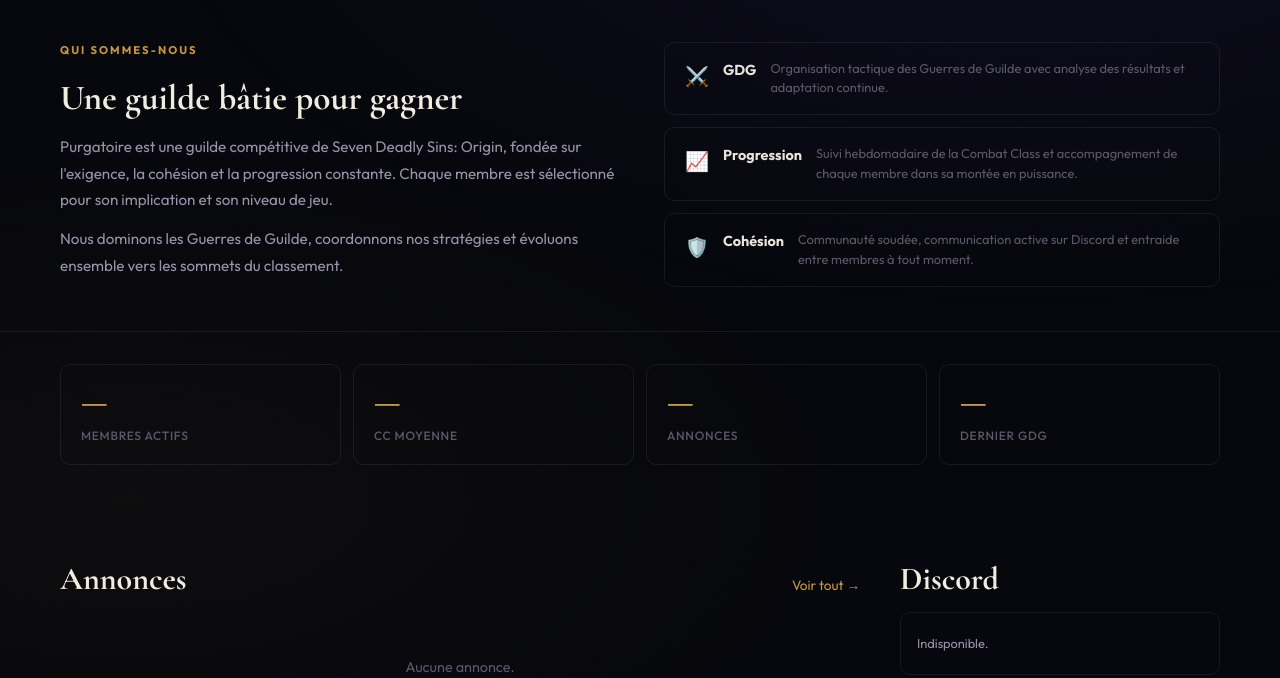
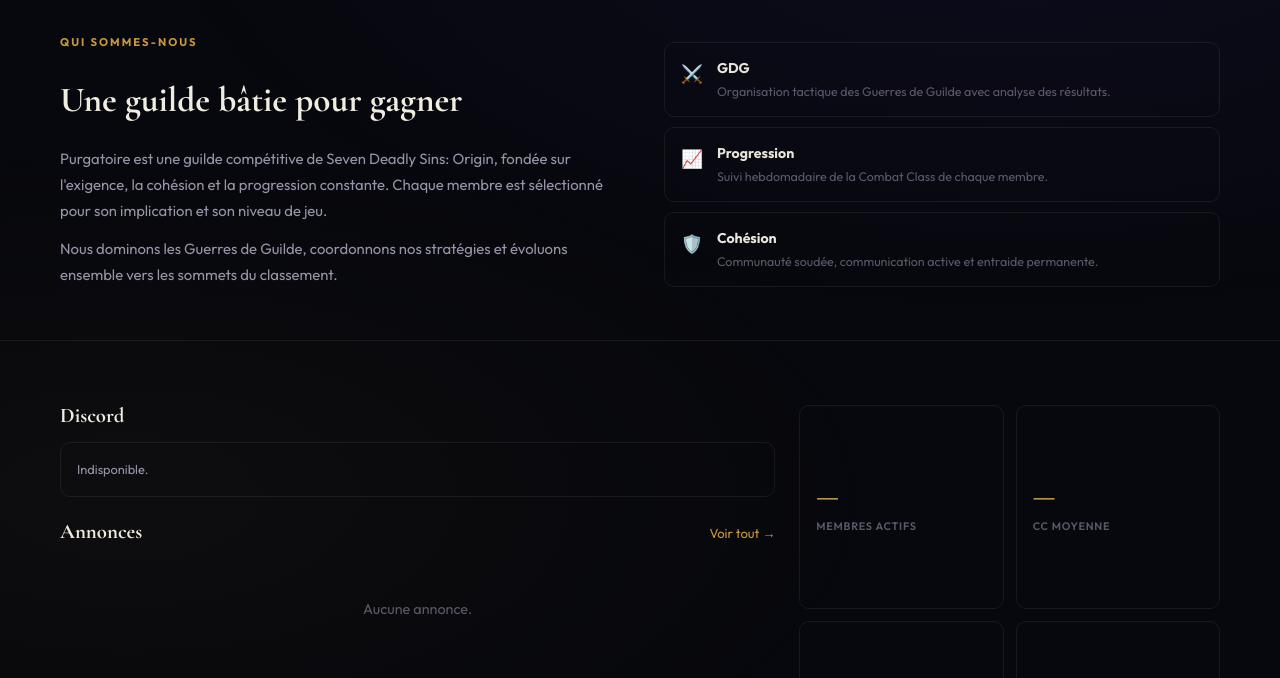
Before and after one commit to PencilgonG/Purgatoire, a Jekyll site: the page built from index.html, in a window 1280 px wide and 900 px high, scrolled down 525 px, cut to the strip 222-900 px from the top of the window. Built offline with Jekyll 4.4.1, drawn with Linux system fonts in a browser that asks for light colours.

Commit message:
fix: page accueil - layout wireframe correct (discord+annonces gauche, 2x2 cards droite)

```diff
--- a/index.html
+++ b/index.html
@@ -37,52 +37,32 @@
       <div class="presentation-pillars">
         <div class="pillar-card">
           <span class="pillar-icon">⚔️</span>
-          <h3>GDG</h3>
-          <p>Organisation tactique des Guerres de Guilde avec analyse des résultats et adaptation continue.</p>
+          <div><h3>GDG</h3><p>Organisation tactique des Guerres de Guilde avec analyse des résultats.</p></div>
         </div>
         <div class="pillar-card">
           <span class="pillar-icon">📈</span>
-          <h3>Progression</h3>
-          <p>Suivi hebdomadaire de la Combat Class et accompagnement de chaque membre dans sa montée en puissance.</p>
+          <div><h3>Progression</h3><p>Suivi hebdomadaire de la Combat Class de chaque membre.</p></div>
         </div>
         <div class="pillar-card">
           <span class="pillar-icon">🛡️</span>
-          <h3>Cohésion</h3>
-          <p>Communauté soudée, communication active sur Discord et entraide entre membres à tout moment.</p>
+          <div><h3>Cohésion</h3><p>Communauté soudée, communication active et entraide permanente.</p></div>
         </div>
       </div>
     </div>
   </div>
 </section>
 
-<!-- 3-6. STATS CARDS -->
-<section class="section-tight">
+<!-- 3–8. GRILLE PRINCIPALE -->
+<section class="section">
   <div class="container">
-    <div class="stats-grid">
-      <div class="stat-card-transparent"><strong id="stat-members">—</strong><span>Membres actifs</span></div>
-      <div class="stat-card-transparent"><strong id="stat-average-cc">—</strong><span>CC moyenne</span></div>
-      <div class="stat-card-transparent"><strong id="stat-annonces">—</strong><span>Annonces</span></div>
-      <div class="stat-card-transparent"><strong id="stat-last-gdg">—</strong><span>Dernier GDG</span></div>
-    </div>
-  </div>
-</section>
+    <div class="home-main-grid">
 
-<!-- 7+8. ANNONCES + WIDGET DISCORD -->
-<section class="section">
-  <div class="container home-bottom-grid">
-
-    <!-- 7. Annonces -->
-    <div class="home-annonces-col">
-      <div class="section-head">
-        <h2>Annonces</h2>
-        <a class="text-link" href="{{ '/pages/annonces/' | relative_url }}" style="font-size:.85rem">Voir tout →</a>
-      </div>
-      <div id="home-annonces" class="stack-list"><div class="loading-state">Chargement</div></div>
-    </div>
+      <!-- GAUCHE : Discord (haut) + Annonces (bas) -->
+      <div class="home-left-col">
 
         <!-- 8. Widget Discord -->
-    <div class="home-discord-col">
-      <div class="section-head" style="margin-bottom:16px">
+        <div class="home-block">
+          <div class="home-block-head">
             <h2>Discord</h2>
             <span id="discord-online-count" class="muted" style="font-size:.8rem"></span>
           </div>
@@ -91,97 +71,104 @@
           </div>
         </div>
 
+        <!-- 7. Annonces -->
+        <div class="home-block">
+          <div class="home-block-head">
+            <h2>Annonces</h2>
+            <a class="text-link" href="{{ '/pages/annonces/' | relative_url }}" style="font-size:.82rem">Voir tout →</a>
+          </div>
+          <div id="home-annonces" class="stack-list">
+            <div class="loading-state">Chargement</div>
+          </div>
+        </div>
+
+      </div>
+
+      <!-- DROITE : 2×2 stats cards -->
+      <div class="home-right-col">
+        <div class="stat-card-home"><strong id="stat-members">—</strong><span>Membres actifs</span></div>
+        <div class="stat-card-home"><strong id="stat-average-cc">—</strong><span>CC moyenne</span></div>
+        <div class="stat-card-home"><strong id="stat-annonces">—</strong><span>Annonces</span></div>
+        <div class="stat-card-home"><strong id="stat-last-gdg">—</strong><span>Dernier GDG</span></div>
+      </div>
+
+    </div>
   </div>
 </section>
 
 <style>
 /* ── Présentation ── */
-.home-presentation { border-bottom: 1px solid var(--border); }
+.home-presentation { border-bottom: 1px solid var(--border); padding-bottom: 40px; }
 .presentation-grid {
   display: grid;
   grid-template-columns: 1fr 1fr;
   gap: 48px;
   align-items: center;
-  padding: 8px 0;
 }
-@media (max-width: 768px) { .presentation-grid { grid-template-columns: 1fr; gap: 28px; } }
+@media (max-width: 768px) { .presentation-grid { grid-template-columns: 1fr; gap: 24px; } }
 .presentation-text h2 {
   font-family: var(--font-display);
   font-size: clamp(1.6rem, 3vw, 2.2rem);
   font-weight: 700;
   color: #f0ece0;
   margin: 8px 0 16px;
-  line-height: 1.1;
 }
-.presentation-text p { color: var(--text-secondary); line-height: 1.75; margin-bottom: 12px; font-size: .95rem; }
-.presentation-pillars { display: flex; flex-direction: column; gap: 12px; }
+.presentation-text p { color: var(--text-secondary); line-height: 1.75; margin-bottom: 12px; font-size: .93rem; }
+.presentation-pillars { display: flex; flex-direction: column; gap: 10px; }
 .pillar-card {
+  display: flex;
+  gap: 14px;
+  align-items: flex-start;
   background: transparent;
   border: 1px solid var(--border);
   border-radius: var(--radius);
-  padding: 16px 20px;
-  display: flex;
-  gap: 14px;
-  align-items: flex-start;
+  padding: 14px 16px;
   transition: border-color .2s, background .2s;
 }
-.pillar-card:hover { border-color: rgba(255,255,255,.18); background: rgba(255,255,255,.03); }
-.pillar-icon { font-size: 1.2rem; flex-shrink: 0; margin-top: 2px; }
-.pillar-card h3 { font-size: .9rem; font-weight: 700; color: var(--text-primary); margin: 0 0 4px; }
-.pillar-card p  { font-size: .8rem; color: var(--text-muted); margin: 0; line-height: 1.55; }
+.pillar-card:hover { border-color: rgba(255,255,255,.16); background: rgba(255,255,255,.03); }
+.pillar-icon { font-size: 1.1rem; flex-shrink: 0; margin-top: 2px; }
+.pillar-card h3 { font-size: .88rem; font-weight: 700; color: var(--text-primary); margin: 0 0 3px; }
+.pillar-card p  { font-size: .78rem; color: var(--text-muted); margin: 0; line-height: 1.5; }
 
-/* ── Stats cards transparentes ── */
-.stat-card-transparent {
-  background: transparent;
-  border: 1px solid var(--border);
-  border-radius: var(--radius);
-  padding: 20px 20px 16px;
-  transition: border-color .2s, background .2s;
-}
-.stat-card-transparent:hover {
-  border-color: rgba(255,255,255,.18);
-  background: rgba(255,255,255,.03);
-}
-.stat-card-transparent strong {
-  display: block;
-  font-family: var(--font-display);
-  font-size: 2rem;
-  font-weight: 700;
-  color: var(--gold-bright);
-  line-height: 1;
-  margin-bottom: 6px;
-}
-.stat-card-transparent span {
-  font-size: .75rem;
-  font-weight: 500;
-  letter-spacing: .06em;
-  text-transform: uppercase;
-  color: var(--text-muted);
-}
-
-/* ── Bottom grid ── */
-.home-bottom-grid {
+/* ── Grille principale ── */
+.home-main-grid {
   display: grid;
-  grid-template-columns: 1fr 320px;
-  gap: 40px;
+  grid-template-columns: 1.7fr 1fr;
+  gap: 24px;
   align-items: start;
 }
 @media (max-width: 768px) {
-  .home-bottom-grid { grid-template-columns: 1fr; }
-  .home-discord-col { order: -1; }
+  .home-main-grid { grid-template-columns: 1fr; }
+  .home-right-col { order: -1; }
 }
 
-/* ── Discord widget ── */
+/* ── Colonne gauche ── */
+.home-left-col { display: flex; flex-direction: column; gap: 24px; }
+.home-block { display: flex; flex-direction: column; }
+.home-block-head {
+  display: flex;
+  justify-content: space-between;
+  align-items: baseline;
+  margin-bottom: 14px;
+}
+.home-block-head h2 {
+  font-family: var(--font-display);
+  font-size: 1.3rem;
+  font-weight: 700;
+  color: #f0ece0;
+  margin: 0;
+}
+
+/* ── Discord scroll ── */
 .home-discord-scroll {
-  max-height: 420px;
+  max-height: 280px;
   overflow-y: auto;
   scrollbar-width: thin;
   scrollbar-color: var(--border) transparent;
   border: 1px solid var(--border);
   border-radius: var(--radius);
-  padding: 4px 0;
 }
-.home-discord-scroll::-webkit-scrollbar { width: 4px; }
+.home-discord-scroll::-webkit-scrollbar { width: 3px; }
 .home-discord-scroll::-webkit-scrollbar-thumb { background: var(--border); border-radius: 99px; }
 .discord-home-member {
   display: flex;
@@ -191,22 +178,51 @@
   transition: background .15s;
 }
 .discord-home-member:hover { background: rgba(255,255,255,.04); }
-.discord-home-avatar {
-  width: 30px; height: 30px;
-  border-radius: 50%;
-  flex-shrink: 0;
-  background: var(--bg-elevated);
-}
-.discord-home-name { font-size: .85rem; font-weight: 600; flex: 1; }
-.discord-home-game { font-size: .7rem; color: var(--text-muted); }
-.discord-home-dot {
-  width: 8px; height: 8px;
-  border-radius: 50%;
-  flex-shrink: 0;
-}
+.discord-home-avatar { width: 28px; height: 28px; border-radius: 50%; flex-shrink: 0; background: var(--bg-elevated); }
+.discord-home-name   { font-size: .83rem; font-weight: 600; flex: 1; }
+.discord-home-game   { font-size: .68rem; color: var(--text-muted); }
+.discord-home-dot    { width: 7px; height: 7px; border-radius: 50%; flex-shrink: 0; }
 .dot-online { background: #4ade80; }
 .dot-idle   { background: #fb923c; }
 .dot-dnd    { background: #f87171; }
+
+/* ── Colonne droite : 2×2 cards ── */
+.home-right-col {
+  display: grid;
+  grid-template-columns: 1fr 1fr;
+  gap: 12px;
+}
+.stat-card-home {
+  background: transparent;
+  border: 1px solid var(--border);
+  border-radius: var(--radius);
+  padding: 20px 16px 16px;
+  transition: border-color .2s, background .2s;
+  aspect-ratio: 1 / 1;
+  display: flex;
+  flex-direction: column;
+  justify-content: center;
+}
+.stat-card-home:hover {
+  border-color: rgba(255,255,255,.18);
+  background: rgba(255,255,255,.03);
+}
+.stat-card-home strong {
+  display: block;
+  font-family: var(--font-display);
+  font-size: 1.7rem;
+  font-weight: 700;
+  color: var(--gold-bright);
+  line-height: 1;
+  margin-bottom: 8px;
+}
+.stat-card-home span {
+  font-size: .68rem;
+  font-weight: 600;
+  letter-spacing: .07em;
+  text-transform: uppercase;
+  color: var(--text-muted);
+}
 </style>
 
 <script>
@@ -227,14 +243,14 @@
     if (count) count.textContent = `${data.presence_count || members.length} en ligne`;
     wrap.innerHTML = members.map(m => `
       <div class="discord-home-member">
-        <img class="discord-home-avatar" src="${m.avatar_url||''}" alt="" onerror="this.style.opacity='.25'">
+        <img class="discord-home-avatar" src="${m.avatar_url||''}" alt="" onerror="this.style.opacity='.2'">
         <div style="flex:1;min-width:0">
           <div class="discord-home-name">${m.username||'—'}</div>
           ${m.game?.name ? `<div class="discord-home-game">🎮 ${m.game.name}</div>` : ''}
         </div>
         <div class="discord-home-dot dot-${m.status||'online'}"></div>
-      </div>`).join('') || '<p class="muted" style="font-size:.8rem;padding:16px">Aucun membre en ligne.</p>';
-
+      </div>`).join('')
+      || '<p class="muted" style="font-size:.8rem;padding:16px">Aucun membre en ligne.</p>';
     setTimeout(renderHomeDiscordWidget, 60000);
   } catch {
     wrap.innerHTML = '<p class="muted" style="font-size:.8rem;padding:16px">Indisponible.</p>';
```
Lines whose indentation alone changed are shown as unchanged.
